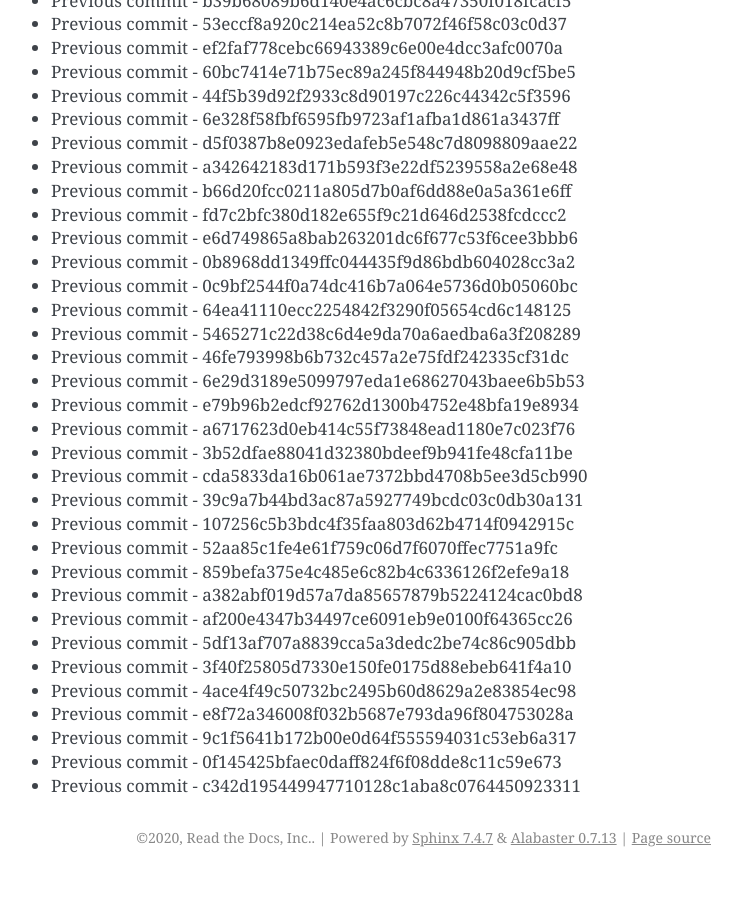
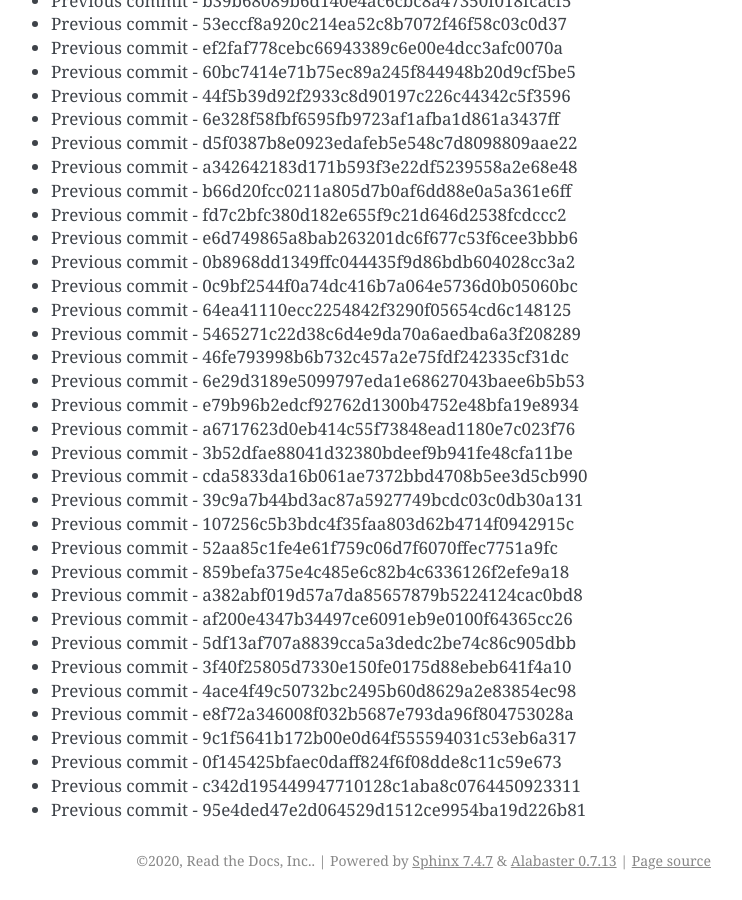
Before and after one commit to readthedocs/rtd-git-stresstest, a Sphinx documentation site: the page built from docs/updates.rst, in a window 1280 px wide and 900 px high, scrolled down 61813 px. Shown: the whole window, without its empty margins (399-1141 px from the left). Built offline with Sphinx 7.4.7, drawn with Linux system fonts in a browser that asks for light colours; before the commit the page ends 62690 px from its top, so only the background shows below that.

Commit message:
Generating commit from previous: 95e4ded47e2d064529d1512ce9954ba19d226b81

```diff
--- a/docs/updates.rst
+++ b/docs/updates.rst
@@ -2629,3 +2629,4 @@ It can be tested for any performance characteristics.
 * Previous commit - 9c1f5641b172b00e0d64f555594031c53eb6a317
 * Previous commit - 0f145425bfaec0daff824f6f08dde8c11c59e673
 * Previous commit - c342d195449947710128c1aba8c0764450923311
+* Previous commit - 95e4ded47e2d064529d1512ce9954ba19d226b81
```
